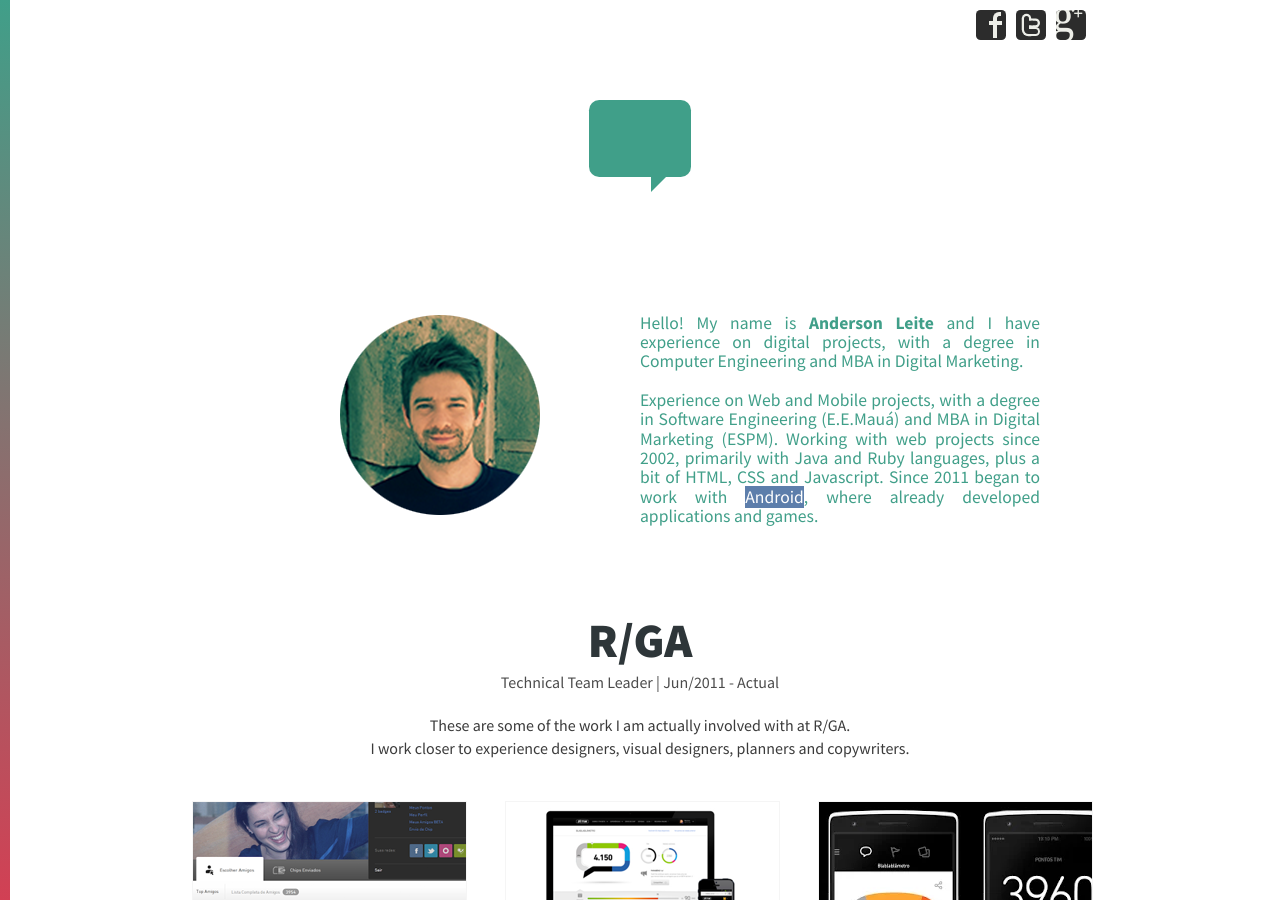
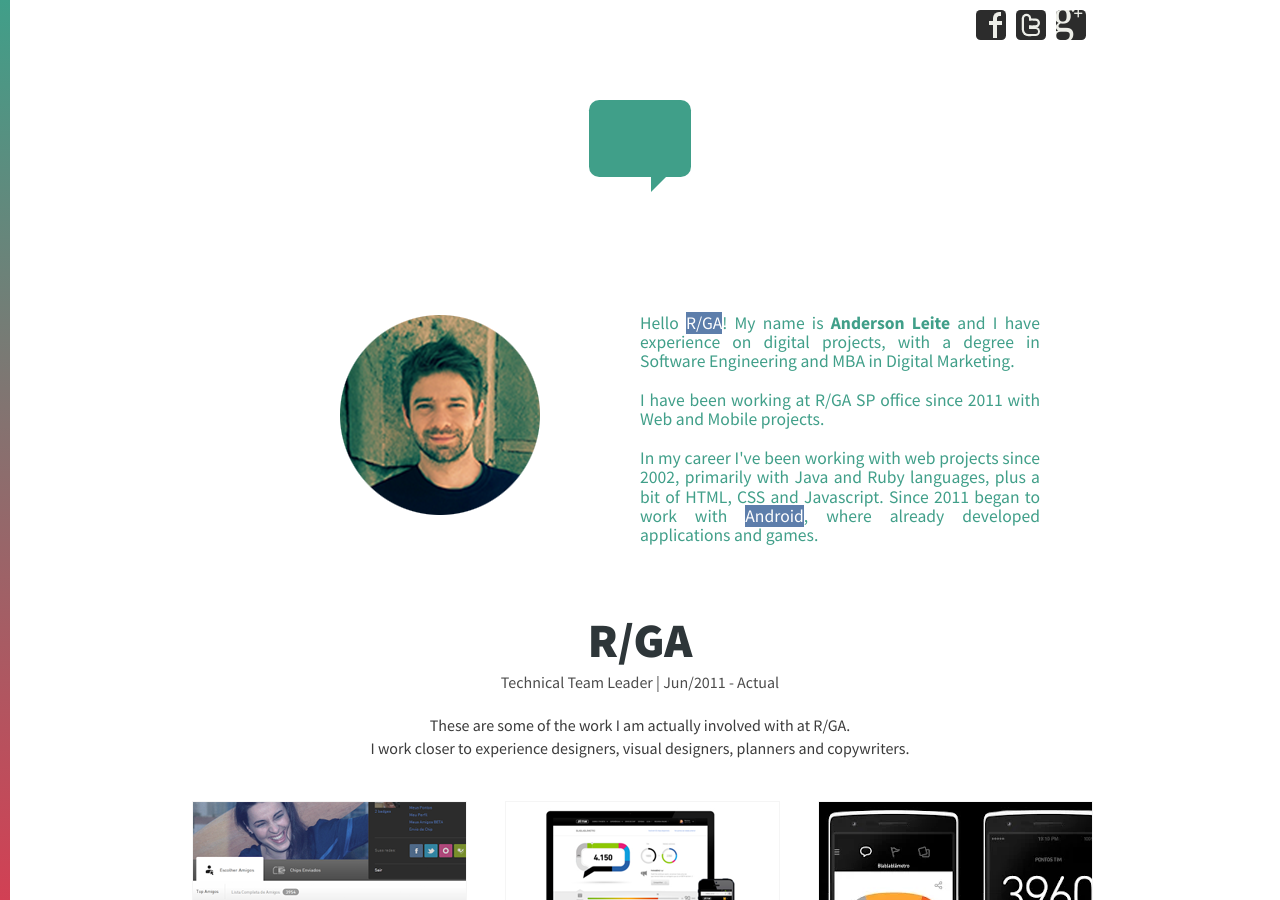
Before and after one commit to andersonleite/andersonleite.github.com, a Jekyll site: the page built from about.html, in a window 1280 px wide and 900 px high. Built offline with Jekyll 4.4.1, drawn with Linux system fonts in a browser that asks for light colours.

Commit message:
hello rga

```diff
--- a/about.html
+++ b/about.html
@@ -7,10 +7,11 @@
  <div><img src="/images/profile.png" width="200px"></img></div>
  <div>
   <p>
-    Hello! My name is <strong>Anderson Leite</strong> and I have experience on digital projects, with a degree in Computer Engineering and MBA in Digital Marketing.
+    Hello <cite>R/GA</cite>! My name is <strong>Anderson Leite</strong> and I have experience on digital projects, with a degree in Software Engineering and MBA in Digital Marketing.
     <br><br>
-    Experience on Web and Mobile projects, with a degree in Software Engineering (E.E.Mauá) and MBA in Digital Marketing (ESPM).
-    Working with web projects since 2002, primarily with Java and Ruby languages, plus a bit of HTML, CSS and Javascript. Since 2011 began to work with <cite>Android</cite>, where already developed applications and games.
+    I have been working at R/GA SP office since 2011 with Web and Mobile projects.
+    <br><br>
+    In my career I've been working with web projects since 2002, primarily with Java and Ruby languages, plus a bit of HTML, CSS and Javascript. Since 2011 began to work with <cite>Android</cite>, where already developed applications and games.
   </p>
  </div>
 
```
